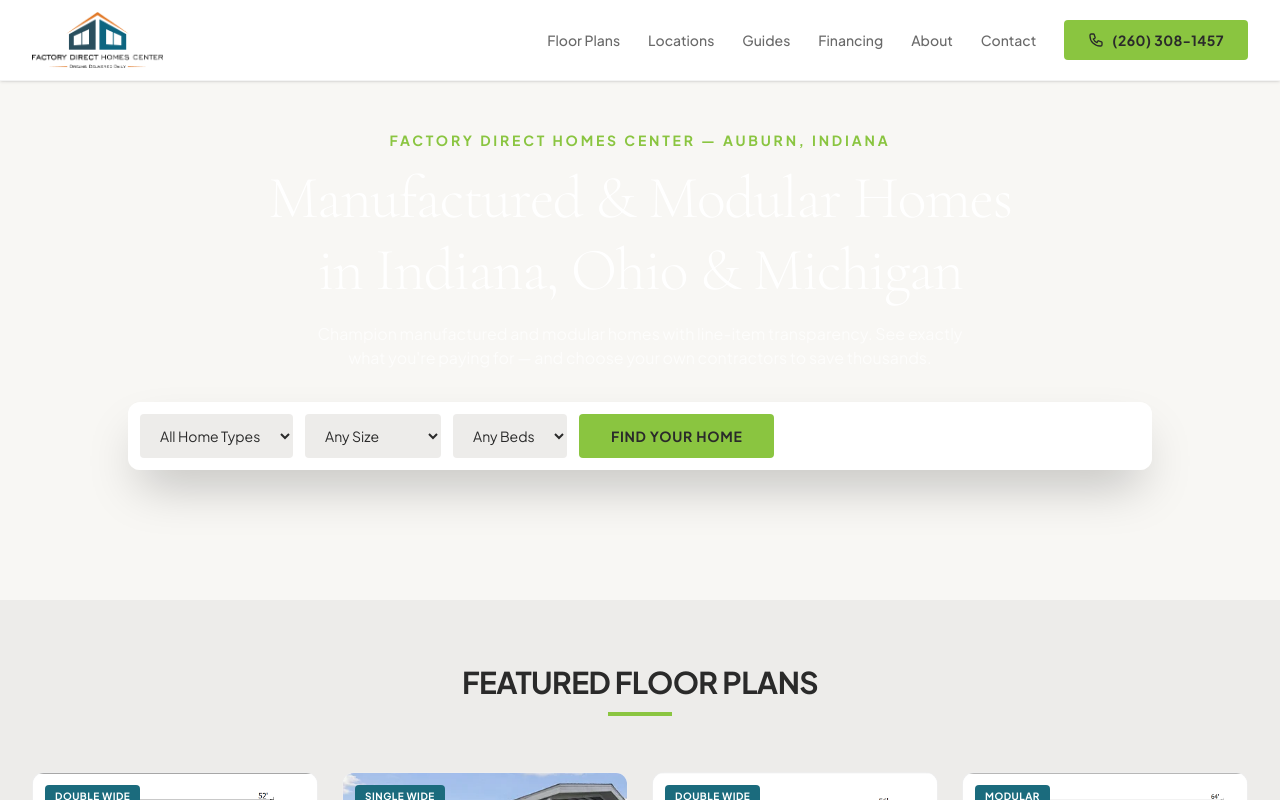
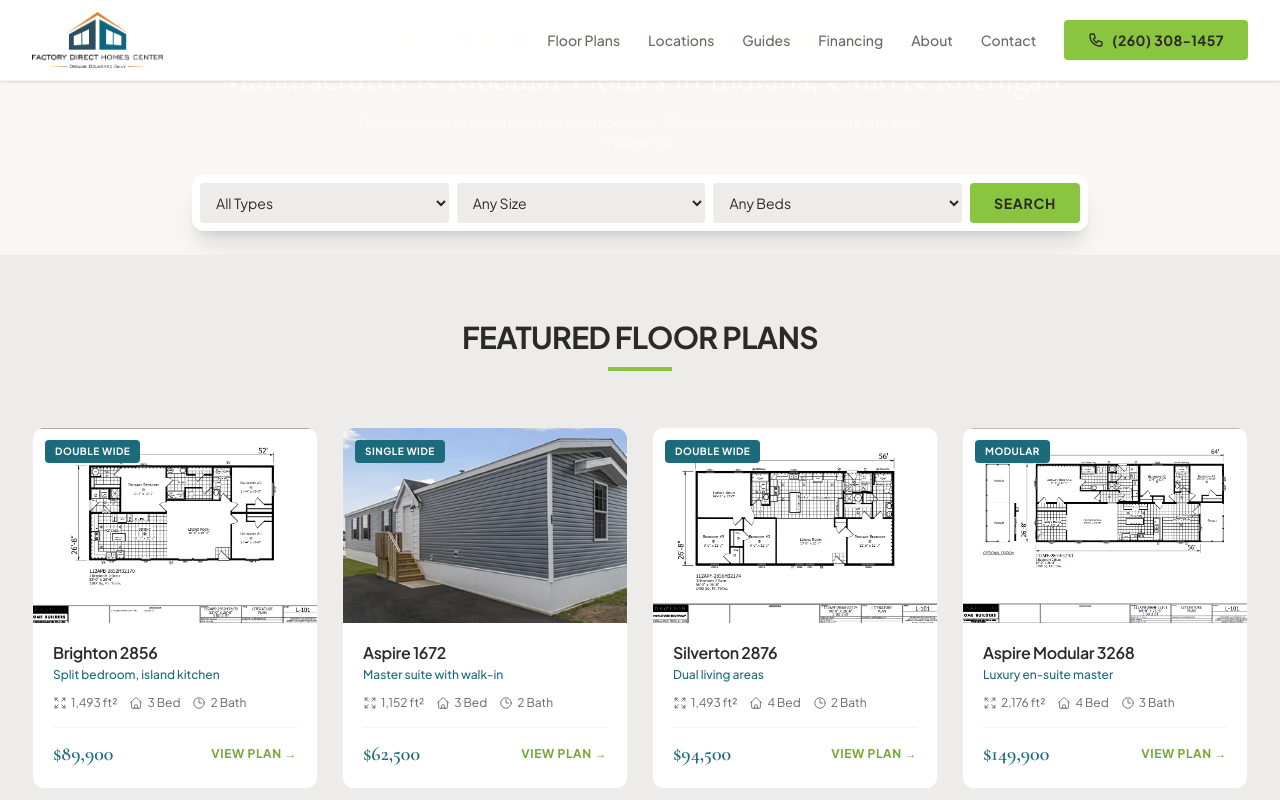
Before and after one commit to avabotfdhc/factorydirecthomecenter.com, a Next.js app: page / in a window 1280 px wide. Shown: the top 800 px of the page. Built offline with nearby package versions, Linux system fonts and the light colour scheme.

Commit message:
FIX: Compact hero section - removed excessive height, tighter spacing, smaller text, inline search bar

```diff
--- a/src/app/page.tsx
+++ b/src/app/page.tsx
@@ -770,10 +770,10 @@
   const { ref, offset } = useParallax(0.3);
 
   return (
-    <section ref={ref} className="relative min-h-[75vh] flex items-center overflow-hidden" aria-label="Hero section">
+    <section ref={ref} className="relative overflow-hidden" aria-label="Hero section">
       {/* Parallax Background */}
       <div
-        className="absolute inset-0 bg-[var(--color-charcoal)]"
+        className="absolute inset-0 bg-[var(--color-charcoal)] h-[120%]"
         style={{ transform: `translateY(${offset}px)` }}
       >
         <Image
@@ -782,55 +782,53 @@
           fill
           priority
           quality={90}
-          className="object-cover opacity-50"
+          className="object-cover opacity-40"
           sizes="100vw"
         />
-        <div className="absolute inset-0 bg-gradient-to-b from-[var(--color-charcoal)]/60 via-transparent to-[var(--color-charcoal)]/80" />
+        <div className="absolute inset-0 bg-gradient-to-b from-[var(--color-charcoal)]/70 via-[var(--color-charcoal)]/50 to-[var(--color-charcoal)]/90" />
       </div>
 
-      <div className="relative max-w-7xl mx-auto px-6 lg:px-8 py-12 lg:py-16 w-full">
-        <header className="text-center mb-8">
-          <p className="text-sm font-bold tracking-[0.2em] uppercase text-[var(--color-lime)] mb-3">
+      {/* Hero Content - Compact */}
+      <div className="relative max-w-7xl mx-auto px-6 lg:px-8 pt-8 pb-6 w-full">
+        <header className="text-center mb-6">
+          <p className="text-xs font-bold tracking-[0.25em] uppercase text-[var(--color-lime)] mb-2">
             Factory Direct Homes Center — Auburn, Indiana
           </p>
-          <h1 className="font-serif text-3xl sm:text-4xl lg:text-5xl xl:text-6xl font-light text-white leading-tight tracking-tight mb-4">
-            Manufactured & Modular Homes<br className="hidden lg:block" /> in Indiana, Ohio & Michigan
+          <h1 className="font-serif text-2xl sm:text-3xl lg:text-4xl font-light text-white leading-tight tracking-tight mb-3">
+            Manufactured & Modular Homes in Indiana, Ohio & Michigan
           </h1>
-          <p className="text-base text-white/70 max-w-2xl mx-auto">
-            Champion manufactured and modular homes with line-item transparency.
-            See exactly what you&apos;re paying for — and choose your own contractors to save thousands.
+          <p className="text-sm text-white/70 max-w-xl mx-auto">
+            Champion homes with line-item transparency. Choose your own contractors and save thousands.
           </p>
         </header>
 
-        {/* Search Bar */}
-        <div className="max-w-5xl mx-auto">
-          <div className="bg-white/95 backdrop-blur-sm rounded-lg shadow-2xl p-3 flex flex-col md:flex-row gap-3">
-            <select className="px-4 py-3 bg-[var(--color-cream-dark)] border-0 rounded text-sm text-[var(--color-charcoal)] focus:ring-2 focus:ring-[var(--color-teal)]">
-              <option>All Home Types</option>
+        {/* Search Bar - Inline with hero */}
+        <div className="max-w-4xl mx-auto">
+          <div className="bg-white rounded-lg shadow-xl p-2 flex flex-col sm:flex-row gap-2">
+            <select className="flex-1 px-3 py-2.5 bg-[var(--color-cream-dark)] border-0 rounded text-sm text-[var(--color-charcoal)] focus:ring-2 focus:ring-[var(--color-teal)]">
+              <option>All Types</option>
               <option>Single Wide</option>
               <option>Double Wide</option>
               <option>Modular</option>
             </select>
-            <select className="px-4 py-3 bg-[var(--color-cream-dark)] border-0 rounded text-sm text-[var(--color-charcoal)] focus:ring-2 focus:ring-[var(--color-teal)]">
+            <select className="flex-1 px-3 py-2.5 bg-[var(--color-cream-dark)] border-0 rounded text-sm text-[var(--color-charcoal)] focus:ring-2 focus:ring-[var(--color-teal)]">
               <option>Any Size</option>
               <option>1,000+ sq ft</option>
               <option>1,500+ sq ft</option>
               <option>2,000+ sq ft</option>
             </select>
-            <select className="px-4 py-3 bg-[var(--color-cream-dark)] border-0 rounded text-sm text-[var(--color-charcoal)] focus:ring-2 focus:ring-[var(--color-teal)]">
+            <select className="flex-1 px-3 py-2.5 bg-[var(--color-cream-dark)] border-0 rounded text-sm text-[var(--color-charcoal)] focus:ring-2 focus:ring-[var(--color-teal)]">
               <option>Any Beds</option>
               <option>2+ Beds</option>
               <option>3+ Beds</option>
               <option>4+ Beds</option>
             </select>
-            <MagneticButton>
-              <Link
-                href="/floor-plans"
-                className="btn-primary bg-[var(--color-lime)] text-[var(--color-charcoal)] px-8 py-3 text-sm font-bold tracking-wider uppercase rounded hover:bg-[var(--color-lime-dark)] transition-colors whitespace-nowrap flex items-center justify-center"
-              >
-                Find Your Home
-              </Link>
-            </MagneticButton>
+            <Link
+              href="/floor-plans"
+              className="btn-primary bg-[var(--color-lime)] text-[var(--color-charcoal)] px-6 py-2.5 text-sm font-bold tracking-wider uppercase rounded hover:bg-[var(--color-lime-dark)] transition-colors whitespace-nowrap flex items-center justify-center"
+            >
+              Search
+            </Link>
           </div>
         </div>
       </div>
```
